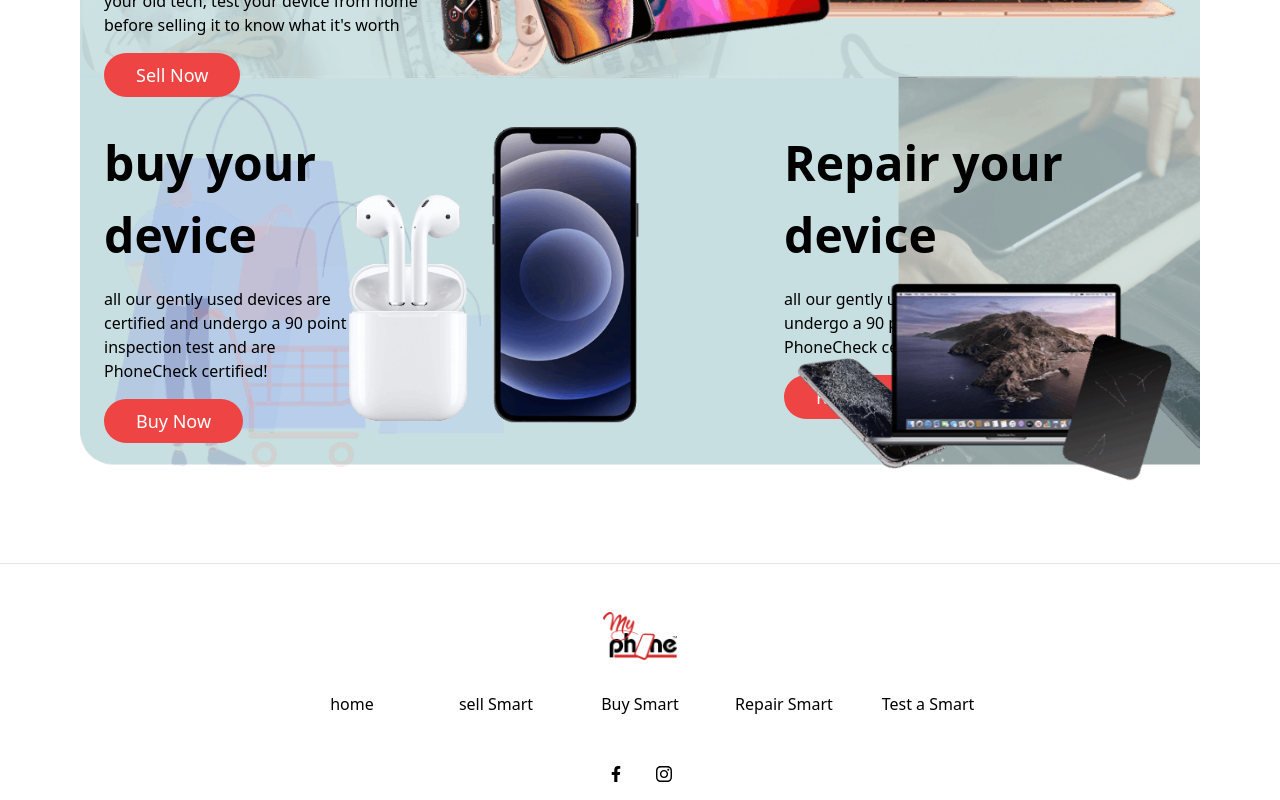
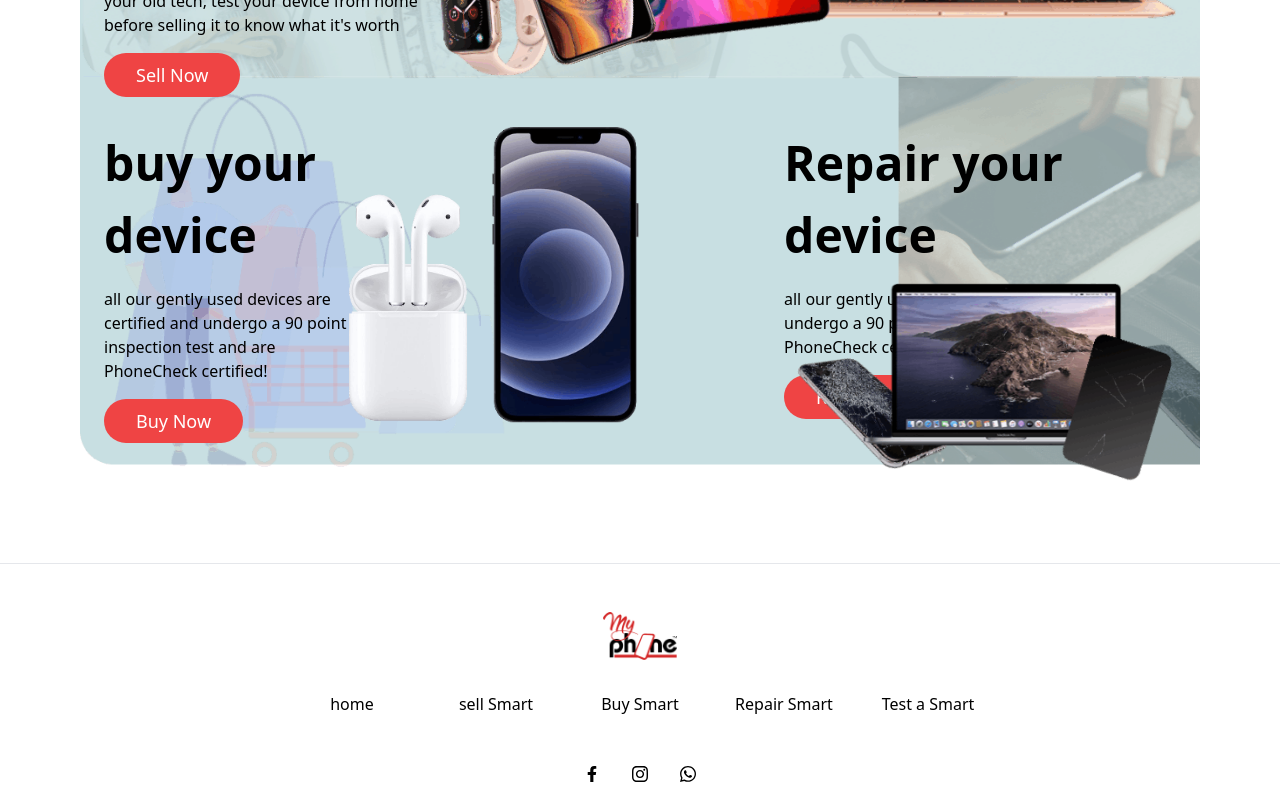
Before and after one commit to stevenFrozt/my-phone, a Next.js app: page / in a window 1280 px wide. Shown: the part 453-1253 px from the top of the page. Built offline with nearby package versions, Linux system fonts and the light colour scheme.

Commit message:
whatsapp icon

```diff
--- a/components/Footer.js
+++ b/components/Footer.js
@@ -1,6 +1,6 @@
 import Link from "next/link"
 import React from "react"
-import { FaFacebookF, FaInstagram } from "react-icons/fa"
+import { FaFacebookF, FaInstagram, FaWhatsapp } from "react-icons/fa"
 import { useTheme } from "next-themes"
 
 export default function Footer() {
@@ -39,6 +39,11 @@ export default function Footer() {
             <Link href="https://instagram.com">
               <a>
                 <FaInstagram className="h-5" />
+              </a>
+            </Link>
+            <Link href="https://whatsapp.com">
+              <a>
+                <FaWhatsapp className="h-5" />
               </a>
             </Link>
           </div>
@@ -87,6 +92,11 @@ export default function Footer() {
               <FaInstagram className="h-5 hover:-translate-y-1 transition duration-100" />
             </a>
           </Link>
+          <Link href="https://whatsapp.com">
+            <a>
+              <FaWhatsapp className="h-5 hover:-translate-y-1 transition duration-100" />
+            </a>
+          </Link>
         </div>
       </div>
     </>
--- a/pages/_app.js
+++ b/pages/_app.js
@@ -1,9 +1,15 @@
 import "../styles/globals.css"
 import { ThemeProvider } from "next-themes"
+import Head from "next/head"
 
 function MyApp({ Component, pageProps }) {
   return (
     <ThemeProvider attribute="class" defaultTheme="light">
+      <Head>
+        <title>my-phone</title>
+        <meta name="description" content="Generated by create next app" />
+        <link rel="icon" href="/favicon.ico" />
+      </Head>
       <Component {...pageProps} />
     </ThemeProvider>
     // <Component {...pageProps} />
```
